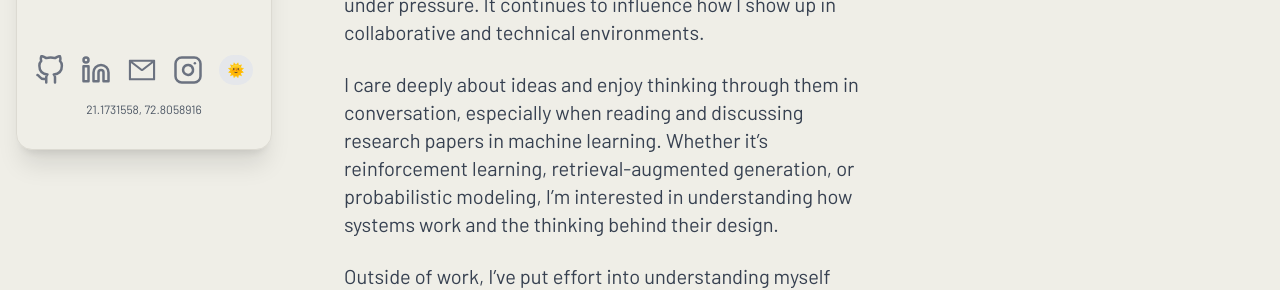
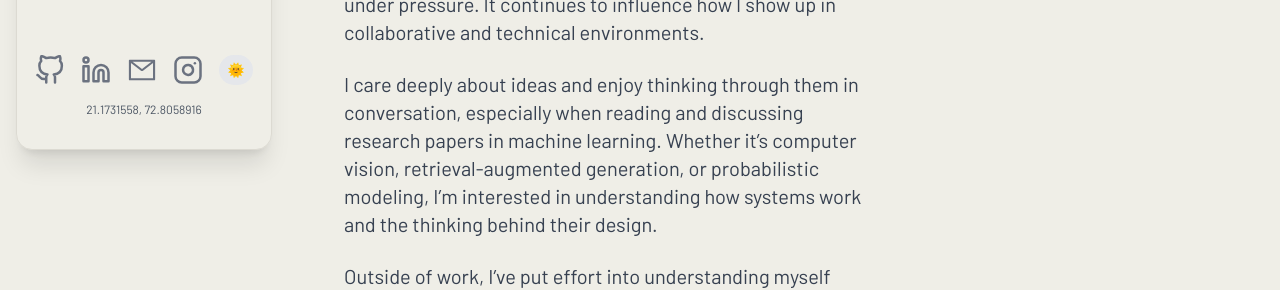
Before and after one commit to pdesai07/pdesai07.github.io, a Next.js app: page / in a window 1280 px wide. Shown: the part 634-924 px from the top of the page. Built offline with nearby package versions, Linux system fonts and the light colour scheme.

Commit message:
updated code for deployment to webpage

```diff
--- a/src/pages/index.tsx
+++ b/src/pages/index.tsx
@@ -30,7 +30,7 @@ export default function Home() {
               Sports have always been an important part of my life. I trained and competed in lawn tennis for many years, and that experience shaped how I approach both research and problem solving—with discipline, patience, and a clear focus under pressure. It continues to influence how I show up in collaborative and technical environments.
             </p>
             <p className="text-gray-700 dark:text-gray-400 text-xl mb-6">
-              I care deeply about ideas and enjoy thinking through them in conversation, especially when reading and discussing research papers in machine learning. Whether it’s reinforcement learning, retrieval-augmented generation, or probabilistic modeling, I’m interested in understanding how systems work and the thinking behind their design.
+              I care deeply about ideas and enjoy thinking through them in conversation, especially when reading and discussing research papers in machine learning. Whether it’s computer vision, retrieval-augmented generation, or probabilistic modeling, I’m interested in understanding how systems work and the thinking behind their design.
             </p>
             <p className="text-gray-700 dark:text-gray-400 text-xl mb-6">
               Outside of work, I’ve put effort into understanding myself better and improving how I communicate. I believe small things like being open in conversation, listening carefully, and showing up with a smile matter in the long run.
```
